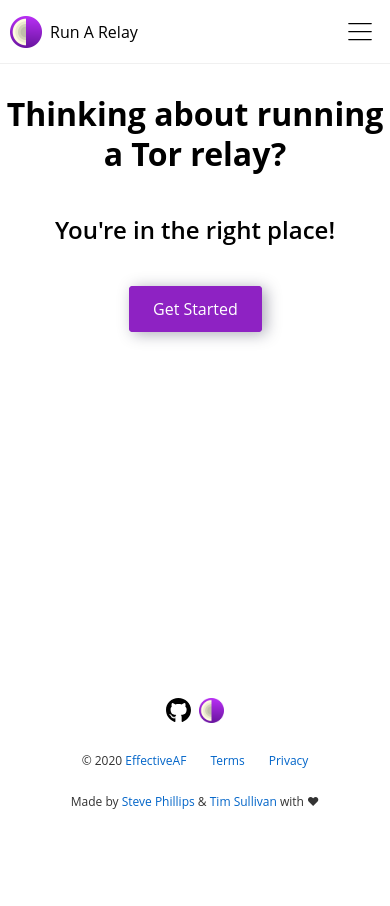
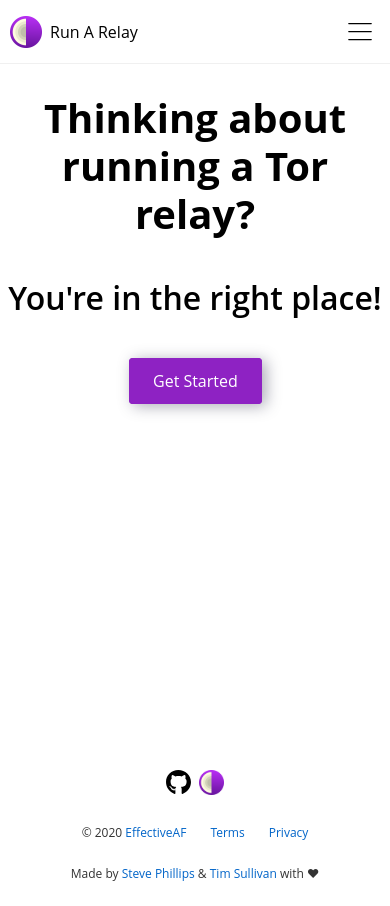
Before and after one commit to EffectiveAF/run-a-relay, a Svelte app: page / in a window 390 px wide. Before the commit the page ends 844 px from the top, so only its background shows below. Built offline with nearby package versions, Linux system fonts and the light colour scheme; a web font is replaced by a local one.

Commit message:
<= 640px h1, h2: Make fonts not quite so small

```diff
--- a/public/global.css
+++ b/public/global.css
@@ -238,15 +238,15 @@
   h1 {
     font-style: normal;
     font-weight: bold;
-    font-size: 32px;
-    line-height: 40px;
+    font-size: 40px;
+    line-height: 48px;
   }
 
   h2 {
     font-style: normal;
     font-weight: 600;
-    font-size: 24px;
-    line-height: 32px;
+    font-size: 32px;
+    line-height: 40px;
   }
 
   p {
```
